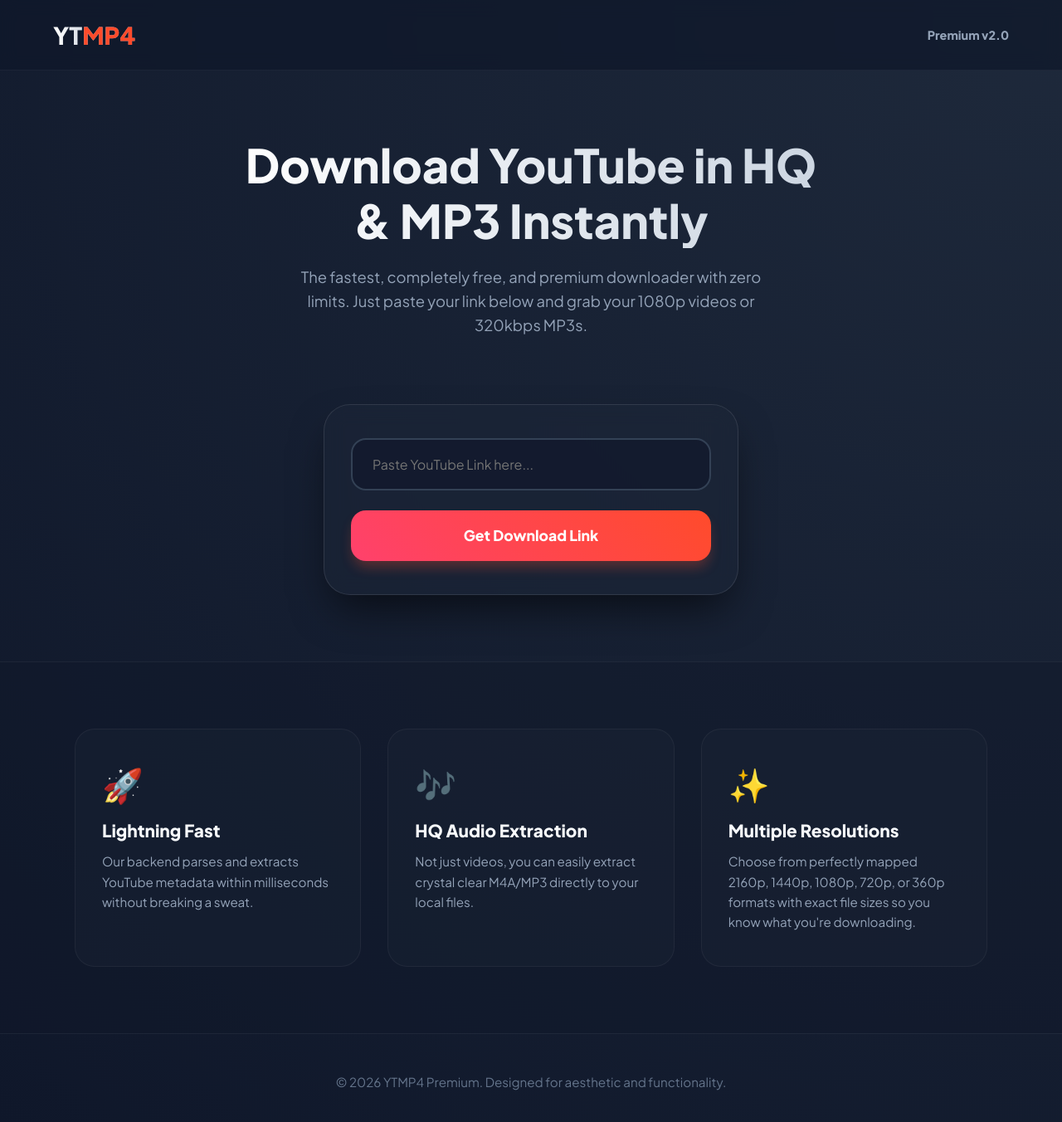
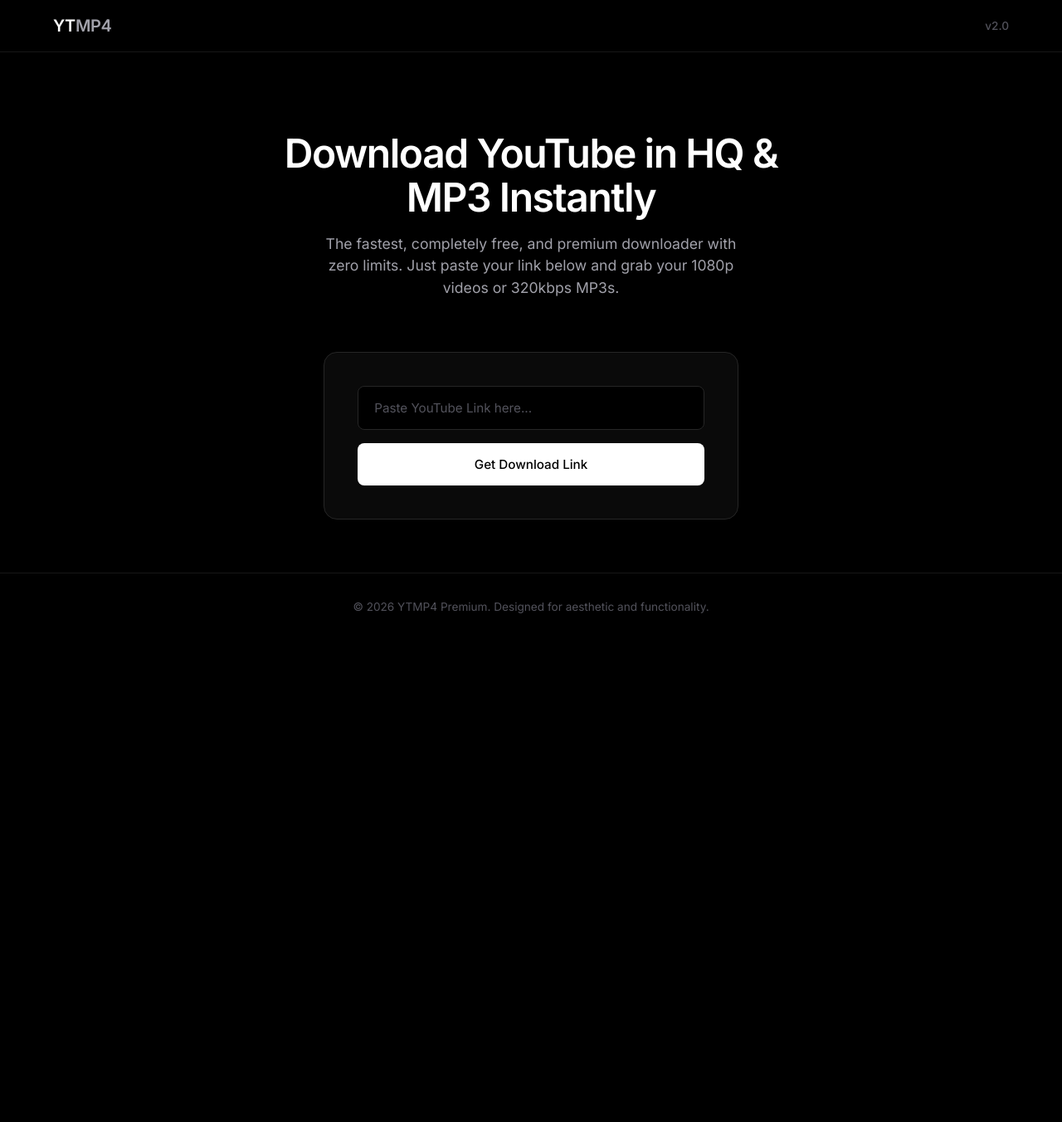
Before and after one commit to mannatgupta146/Youtube-Video-Downloader, a React (Vite) app in the folder Frontend/: page / in a window 1280 px wide. Shown: the top 1352 px of the page at 83% size. After the commit the page ends 800 px from the top, so only its background shows below. Built offline with nearby package versions, Linux system fonts and the light colour scheme.

Commit message:
Refactor UI: Adopt clean minimalist dark theme and remove clutter

```diff
--- a/Frontend/src/App.jsx
+++ b/Frontend/src/App.jsx
@@ -7,7 +7,7 @@
     <div className="landing-page">
       <nav className="navbar">
         <div className="nav-logo">YT<span>MP4</span></div>
-        <div style={{ color: '#94a3b8', fontSize: '0.9rem', fontWeight: 'bold' }}>Premium v2.0</div>
+        <div style={{ color: '#52525b', fontSize: '0.85rem', fontWeight: '500' }}>v2.0</div>
       </nav>
 
       <main>
@@ -20,25 +20,7 @@
           <Downloader />
         </div>
 
-        <section className="features-section">
-          <div className="features-grid">
-            <div className="feature-card">
-              <div className="feature-icon">🚀</div>
-              <h3 className="feature-title">Lightning Fast</h3>
-              <p className="feature-desc">Our backend parses and extracts YouTube metadata within milliseconds without breaking a sweat.</p>
-            </div>
-            <div className="feature-card">
-              <div className="feature-icon">🎶</div>
-              <h3 className="feature-title">HQ Audio Extraction</h3>
-              <p className="feature-desc">Not just videos, you can easily extract crystal clear M4A/MP3 directly to your local files.</p>
-            </div>
-            <div className="feature-card">
-              <div className="feature-icon">✨</div>
-              <h3 className="feature-title">Multiple Resolutions</h3>
-              <p className="feature-desc">Choose from perfectly mapped 2160p, 1440p, 1080p, 720p, or 360p formats with exact file sizes so you know what you're downloading.</p>
-            </div>
-          </div>
-        </section>
+
       </main>
 
       <footer className="footer">
--- a/Frontend/src/index.css
+++ b/Frontend/src/index.css
@@ -1,205 +1,156 @@
-@import url('https://fonts.googleapis.com/css2?family=Plus+Jakarta+Sans:wght@400;600;800&display=swap');
+@import url('https://fonts.googleapis.com/css2?family=Inter:wght@400;500;600;700&display=swap');
 
 * {
   margin: 0;
   padding: 0;
   box-sizing: border-box;
-  font-family: 'Plus Jakarta Sans', sans-serif;
+  font-family: 'Inter', sans-serif;
 }
 
 body {
-  background: radial-gradient(circle at top right, #1e293b, #0f172a);
+  background: #000000;
   min-height: 100vh;
-  display: block;
-  color: white;
+  display: flex;
+  flex-direction: column;
+  color: #ffffff;
   overflow-x: hidden;
+  -webkit-font-smoothing: antialiased;
 }
 
-/* Glassmorphism Container for Downloader */
-.glass-container {
-  background: rgba(30, 41, 59, 0.4);
-  backdrop-filter: blur(12px);
-  -webkit-backdrop-filter: blur(12px);
-  border: 1px solid rgba(255, 255, 255, 0.1);
-  padding: 2.5rem 2rem;
-  border-radius: 32px;
-  width: 95%;
-  max-width: 500px;
-  box-shadow: 0 25px 50px -12px rgba(0, 0, 0, 0.6);
-  text-align: center;
-}
-
-/* Landing Page Additions */
+/* Minimalist Navbar */
 .navbar {
   display: flex;
   justify-content: space-between;
   align-items: center;
-  padding: 1.5rem 5%;
-  background: rgba(15, 23, 42, 0.7);
-  backdrop-filter: blur(10px);
+  padding: 1.2rem 5%;
+  background: #000000;
+  border-bottom: 1px solid #171717;
   position: sticky;
   top: 0;
   z-index: 100;
-  border-bottom: 1px solid rgba(255, 255, 255, 0.05);
 }
 
 .nav-logo {
-  font-size: 1.8rem;
-  font-weight: 800;
-  background: linear-gradient(to right, #fff, #94a3b8);
-   background-clip: text;
-  -webkit-text-fill-color: transparent;
+  font-size: 1.25rem;
+  font-weight: 600;
+  color: #ffffff;
+  letter-spacing: -0.02em;
 }
-.nav-logo span { color: #ff4b2b; -webkit-text-fill-color: #ff4b2b; }
+.nav-logo span {
+  color: #a1a1aa;
+}
 
+/* Hero Section */
 .hero-section {
   text-align: center;
-  padding: 5rem 2rem 3rem 2rem;
-  max-width: 800px;
+  padding: 6rem 2rem 4rem 2rem;
+  max-width: 700px;
   margin: 0 auto;
 }
+
 .hero-title {
-  font-size: 3.5rem;
-  font-weight: 800;
-  line-height: 1.2;
-  margin-bottom: 1.2rem;
-  background: linear-gradient(to right, #fff, #cbd5e1);
-  background-clip: text;
-  -webkit-text-fill-color: transparent;
-}
-.hero-subtitle {
-  color: #94a3b8;
-  font-size: 1.15rem;
-  line-height: 1.6;
-  max-width: 600px;
-  margin: 0 auto 2rem auto;
+  font-size: 3rem;
+  font-weight: 600;
+  line-height: 1.1;
+  margin-bottom: 1rem;
+  color: #ffffff;
+  letter-spacing: -0.03em;
 }
 
+.hero-subtitle {
+  color: #a1a1aa;
+  font-size: 1.1rem;
+  line-height: 1.5;
+  max-width: 500px;
+  margin: 0 auto;
+}
+
+/* Downloader Wrapper */
 .downloader-wrapper {
   display: flex;
   justify-content: center;
-  padding: 0 1rem 5rem 1rem;
+  padding: 0 1rem 4rem 1rem;
+  flex: 1;
 }
 
-.features-section {
-  padding: 5rem 5%;
-  background: rgba(15, 23, 42, 0.4);
-  border-top: 1px solid rgba(255, 255, 255, 0.05);
-}
-.features-grid {
-  display: grid;
-  grid-template-columns: repeat(auto-fit, minmax(280px, 1fr));
-  gap: 2rem;
-  max-width: 1100px;
-  margin: 0 auto;
-}
-.feature-card {
-  background: rgba(30, 41, 59, 0.3);
-  padding: 2.5rem 2rem;
-  border-radius: 24px;
-  border: 1px solid rgba(255, 255, 255, 0.05);
-  transition: transform 0.3s ease;
-}
-.feature-card:hover { transform: translateY(-5px); background: rgba(30, 41, 59, 0.5); }
-.feature-icon { font-size: 2.5rem; margin-bottom: 1rem; }
-.feature-title { font-size: 1.3rem; font-weight: 700; margin-bottom: 0.8rem; color: #f8fafc; }
-.feature-desc { color: #94a3b8; font-size: 0.95rem; line-height: 1.6; }
-
-.footer {
+/* Minimal Container */
+.glass-container {
+  background: #0a0a0a;
+  border: 1px solid #262626;
+  padding: 2.5rem;
+  border-radius: 16px;
+  width: 100%;
+  max-width: 500px;
   text-align: center;
-  padding: 3rem 2rem;
-  color: #64748b;
-  font-size: 0.95rem;
-  border-top: 1px solid rgba(255, 255, 255, 0.05);
 }
 
-.logo-text {
-  font-size: 3.5rem;
-  font-weight: 800;
-  letter-spacing: -2px;
-  margin-bottom: 8px;
-  background: linear-gradient(to right, #fff, #94a3b8);
-  background-clip: text;
-  -webkit-text-fill-color: transparent;
-}
-
-.logo-text span {
-  color: #ff4b2b;
-  -webkit-text-fill-color: #ff4b2b;
-}
-
-.sub-text {
-  color: #94a3b8;
-  font-size: 0.95rem;
-  margin-bottom: 2.5rem;
-}
-
-/* Premium Input */
+/* Input styling */
 .input-wrapper {
   position: relative;
-  margin-bottom: 1.5rem;
+  margin-bottom: 1rem;
 }
 
 .custom-input {
   width: 100%;
-  background: rgba(15, 23, 42, 0.6);
-  border: 2px solid #334155;
-  padding: 1.2rem 1.5rem;
-  border-radius: 18px;
-  color: white;
-  font-size: 1rem;
+  background: #000000;
+  border: 1px solid #262626;
+  padding: 1rem 1.2rem;
+  border-radius: 8px;
+  color: #ffffff;
+  font-size: 0.95rem;
   outline: none;
-  transition: all 0.3s cubic-bezier(0.4, 0, 0.2, 1);
+  transition: all 0.2s ease;
 }
 
 .custom-input:focus {
-  border-color: #ff4b2b;
-  background: rgba(15, 23, 42, 0.9);
-  box-shadow: 0 0 20px rgba(255, 75, 43, 0.15);
+  border-color: #52525b;
 }
 
-/* Animated Button */
+.custom-input::placeholder {
+  color: #52525b;
+}
+
+/* Solid Button */
 .glow-button {
   width: 100%;
-  padding: 1.2rem;
-  background: linear-gradient(45deg, #ff416c, #ff4b2b);
+  padding: 1rem;
+  background: #ffffff;
   border: none;
-  border-radius: 18px;
-  color: white;
-  font-weight: 700;
-  font-size: 1.1rem;
+  border-radius: 8px;
+  color: #000000;
+  font-weight: 500;
+  font-size: 0.95rem;
   cursor: pointer;
-  transition: all 0.3s ease;
-  box-shadow: 0 10px 15px -3px rgba(255, 75, 43, 0.3);
+  transition: opacity 0.2s ease;
 }
 
 .glow-button:hover:not(:disabled) {
-  transform: translateY(-3px);
-  box-shadow: 0 20px 25px -5px rgba(255, 75, 43, 0.4);
+  opacity: 0.9;
 }
 
-.glow-button:active { transform: scale(0.98); }
-.glow-button:disabled { opacity: 0.6; cursor: not-allowed; }
+.glow-button:disabled {
+  opacity: 0.5;
+  cursor: not-allowed;
+}
 
-/* Result Card */
+/* Result Box */
 .result-box {
-  margin-top: 2.5rem;
-  background: rgba(15, 23, 42, 0.8);
+  margin-top: 2rem;
+  background: #000000;
   padding: 1.5rem;
-  border-radius: 24px;
+  border-radius: 12px;
   display: flex;
   align-items: center;
   gap: 1.2rem;
-  animation: slideUp 0.5s ease-out;
-  border: 1px solid rgba(255, 255, 255, 0.05);
+  border: 1px solid #262626;
 }
 
 .thumb-img {
   width: 120px;
   height: 80px;
   object-fit: cover;
-  border-radius: 14px;
-  box-shadow: 0 8px 16px rgba(0,0,0,0.3);
+  border-radius: 8px;
+  border: 1px solid #262626;
 }
 
 .info-content {
@@ -210,45 +161,53 @@
 
 .v-title {
   font-size: 0.95rem;
-  font-weight: 600;
+  font-weight: 500;
   margin-bottom: 8px;
   white-space: nowrap;
   overflow: hidden;
   text-overflow: ellipsis;
+  color: #ffffff;
 }
 
 .dl-link {
   display: inline-flex;
   align-items: center;
-  background: white;
-  color: black;
+  background: #ffffff;
+  color: #000000;
   text-decoration: none;
   padding: 8px 16px;
-  border-radius: 10px;
+  border-radius: 6px;
   font-size: 0.85rem;
-  font-weight: 700;
-  transition: 0.2s;
+  font-weight: 500;
+  border: 1px solid #ffffff;
+  transition: opacity 0.2s;
 }
 
-.dl-link:hover { background: #ff4b2b; color: white; }
+.dl-link:hover {
+  opacity: 0.8;
+}
 
-/* Custom Scrollbar */
+/* Footer */
+.footer {
+  text-align: center;
+  padding: 2rem;
+  color: #52525b;
+  font-size: 0.85rem;
+  border-top: 1px solid #171717;
+  margin-top: auto;
+}
+
+/* Scrollbar styling */
 .custom-scroll::-webkit-scrollbar {
-  width: 6px;
+  width: 4px;
 }
 .custom-scroll::-webkit-scrollbar-track {
-  background: rgba(255, 255, 255, 0.05);
-  border-radius: 10px;
+  background: transparent;
 }
 .custom-scroll::-webkit-scrollbar-thumb {
-  background: rgba(255, 255, 255, 0.2);
-  border-radius: 10px;
+  background: #262626;
+  border-radius: 4px;
 }
 .custom-scroll::-webkit-scrollbar-thumb:hover {
-  background: rgba(255, 255, 255, 0.3);
+  background: #3f3f46;
 }
-
-@keyframes slideUp {
-  from { opacity: 0; transform: translateY(20px); }
-  to { opacity: 1; transform: translateY(0); }
-}
```
Also changed, not shown: Frontend/src/components/Downloader.jsx (+10 -10 lines).
